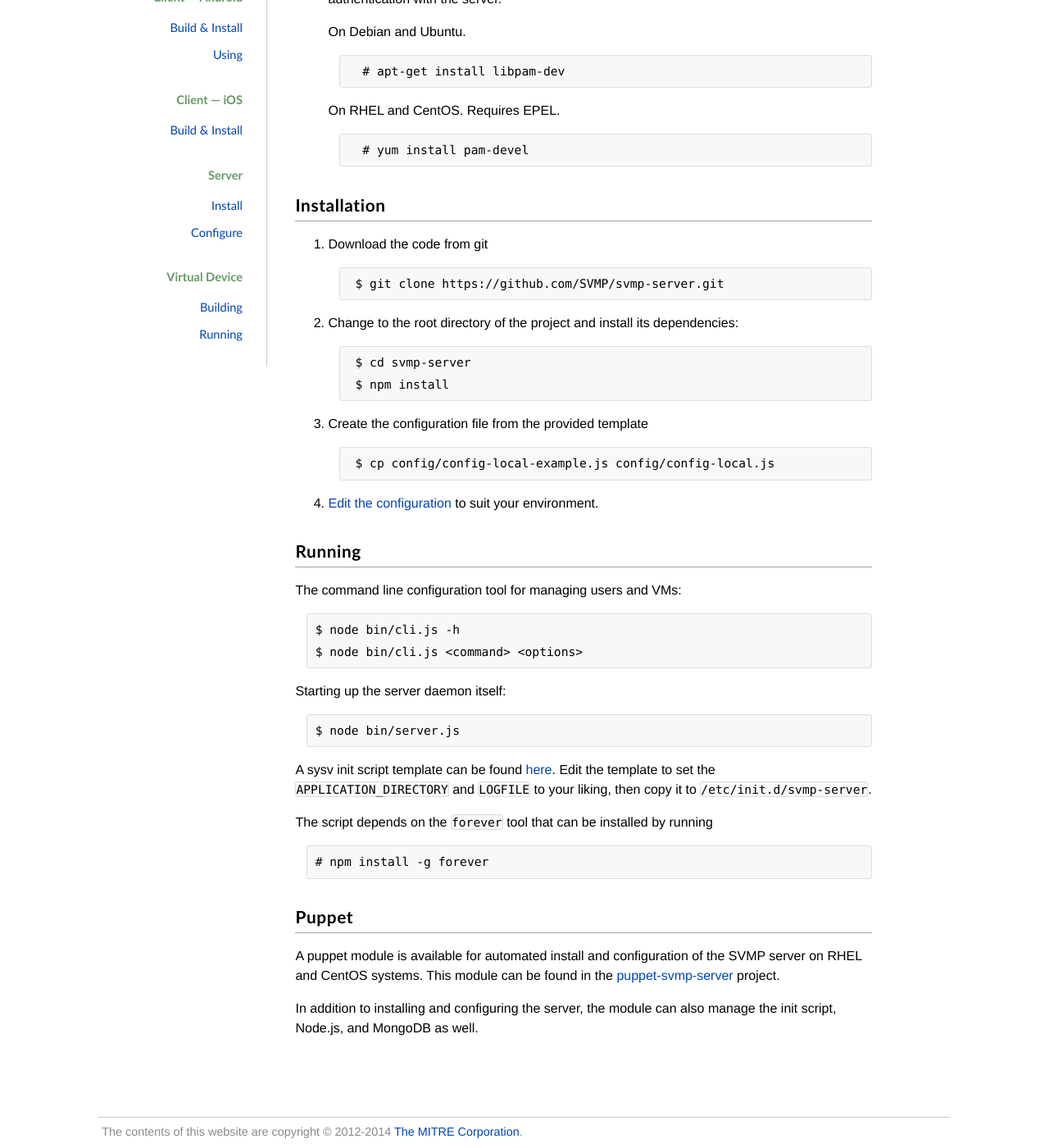
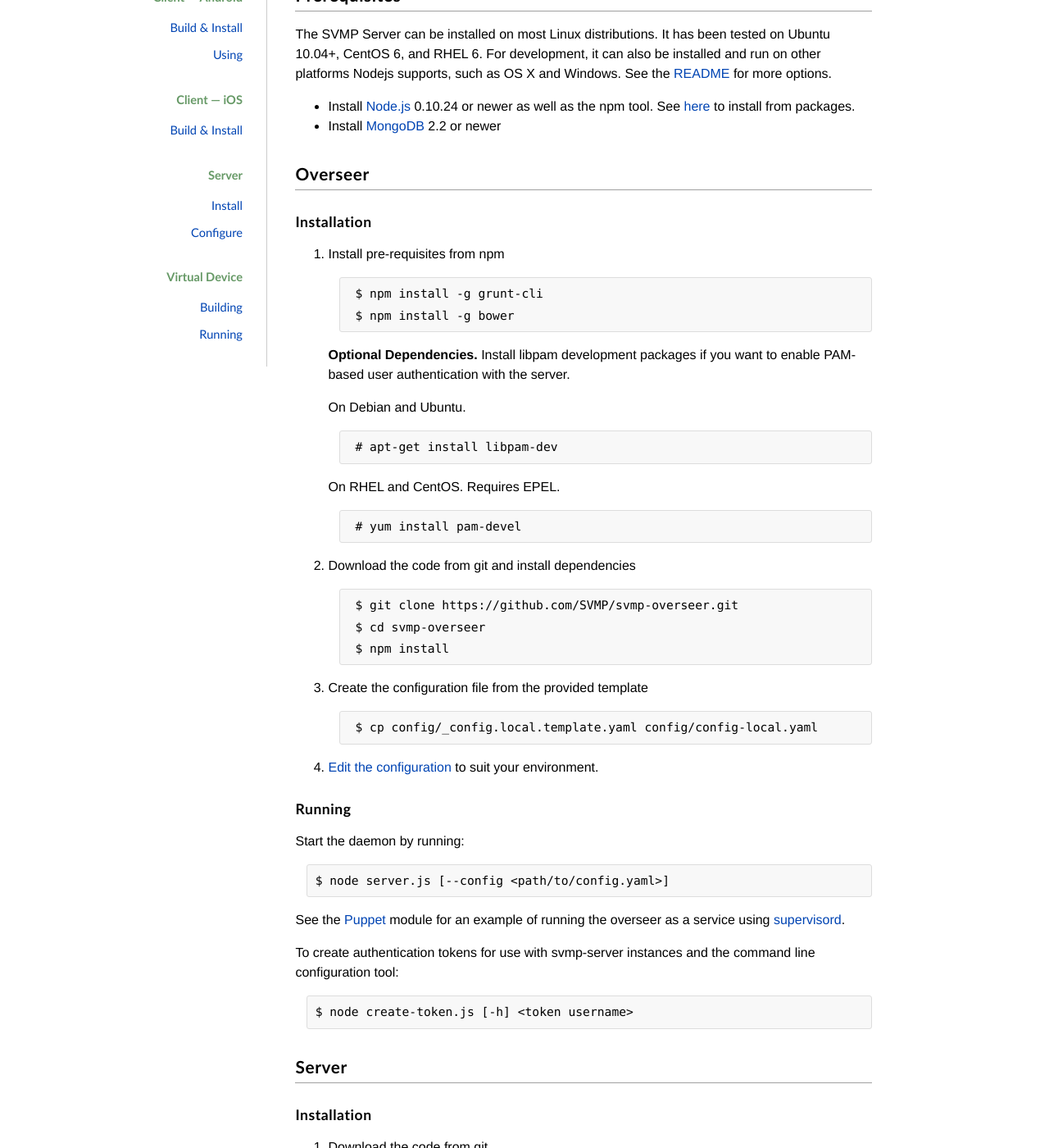
Before and after one commit to SVMP/svmp.github.io, a Jekyll site: the page built from server-install.md, in a window 1280 px wide and 1400 px high, scrolled down 540 px. Shown: the whole window at 82% size. Built offline with Jekyll 4.4.1, drawn with Linux system fonts in a browser that asks for light colours; nearby versions of some CDN libraries; some of the changed text lies outside the part shown.

Commit message:
Update server installation instructions for 2.0

```diff
--- a/server-install.md
+++ b/server-install.md
@@ -5,12 +5,21 @@ title: Installing and Running the SVMP Server
 
 ## Prerequisites
 
-The SVMP Server can be installed on most Linux distributions. It has been tested on Ubuntu 10.04+, CentOS 6, and RHEL 6. For development, it can also be installed and run OS X and Windows. See the [README](https://github.com/SVMP/svmp-server/blob/master/README.md) for more options.
+The SVMP Server can be installed on most Linux distributions. It has been tested on Ubuntu 10.04+, CentOS 6, and RHEL 6. For development, it can also be installed and run on other platforms Nodejs supports, such as OS X and Windows. See the [README](https://github.com/SVMP/svmp-server/blob/master/README.md) for more options.
 
 * Install [Node.js](http://nodejs.org) 0.10.24 or newer as well as the npm tool. See [here](https://github.com/joyent/node/wiki/Installing-Node.js-via-package-manager) to install from packages.
 * Install [MongoDB](http://docs.mongodb.org/manual/installation/) 2.2 or newer
 
-* *Optional.* Install libpam development packages if you want to enable PAM-based user authentication with the server.
+## Overseer
+
+### Installation
+
+1. Install pre-requisites from npm
+
+        $ npm install -g grunt-cli
+        $ npm install -g bower
+
+    **Optional Dependencies.** Install libpam development packages if you want to enable PAM-based user authentication with the server.
 
     On Debian and Ubuntu.
 
@@ -20,7 +29,35 @@ The SVMP Server can be installed on most Linux distributions. It has been tested
 
         # yum install pam-devel
 
-## Installation
+2. Download the code from git and install dependencies
+
+        $ git clone https://github.com/SVMP/svmp-overseer.git
+        $ cd svmp-overseer
+        $ npm install
+
+3. Create the configuration file from the provided template
+
+        $ cp config/_config.local.template.yaml config/config-local.yaml
+
+4. [Edit the configuration](./server-config.html#overseer) to suit your environment.
+
+### Running
+
+Start the daemon by running:
+
+    $ node server.js [--config <path/to/config.yaml>]
+
+See the [Puppet](#puppet) module for an example of running the overseer as a
+service using [supervisord](http://supervisord.org/).
+
+To create authentication tokens for use with svmp-server instances and the command
+line configuration tool:
+
+    $ node create-token.js [-h] <token username>
+
+## Server
+
+### Installation
 
 1. Download the code from git
 
@@ -33,26 +70,37 @@ The SVMP Server can be installed on most Linux distributions. It has been tested
 
 3. Create the configuration file from the provided template
 
-        $ cp config/config-local-example.js config/config-local.js
+        $ cp config/_config.local.template.yaml config/config-local.yaml
 
-4. [Edit the configuration](./server-config.html) to suit your environment.
+4. [Edit the configuration](./server-config.html#server) to suit your environment.
 
-## Running
-
-The command line configuration tool for managing users and VMs:
-
-    $ node bin/cli.js -h
-    $ node bin/cli.js <command> <options>
+### Running
 
 Starting up the server daemon itself:
 
     $ node bin/server.js
 
-A sysv init script template can be found [here](https://github.com/SVMP/puppet-svmp-server/blob/master/templates/svmp-init.erb). Edit the template to set the `APPLICATION_DIRECTORY` and `LOGFILE` to your liking, then copy it to `/etc/init.d/svmp-server`.
+See the [Puppet](#puppet) module for an example of running svmp-server as a
+service using [supervisord](http://supervisord.org/).
 
-The script depends on the `forever` tool that can be installed by running
+## Configuration Tool
 
-    # npm install -g forever
+### Installation
+
+Install globally using npm:
+
+    $ npm install -g git+https://github.com/SVMP/svmp-server-cli.git
+
+### Running
+
+    $ export overseer_url='https://<overseer_host>:<overseer_port>'
+    $ export auth_token='<admin role authorization token>'
+    $ svmp-config -h
+
+Alternatively, set the url and token in the YAML file `~/.svmprc` like so:
+
+    overseer_url: '<url>'
+    auth_token: '<token>'
 
 ## Puppet
 
```
